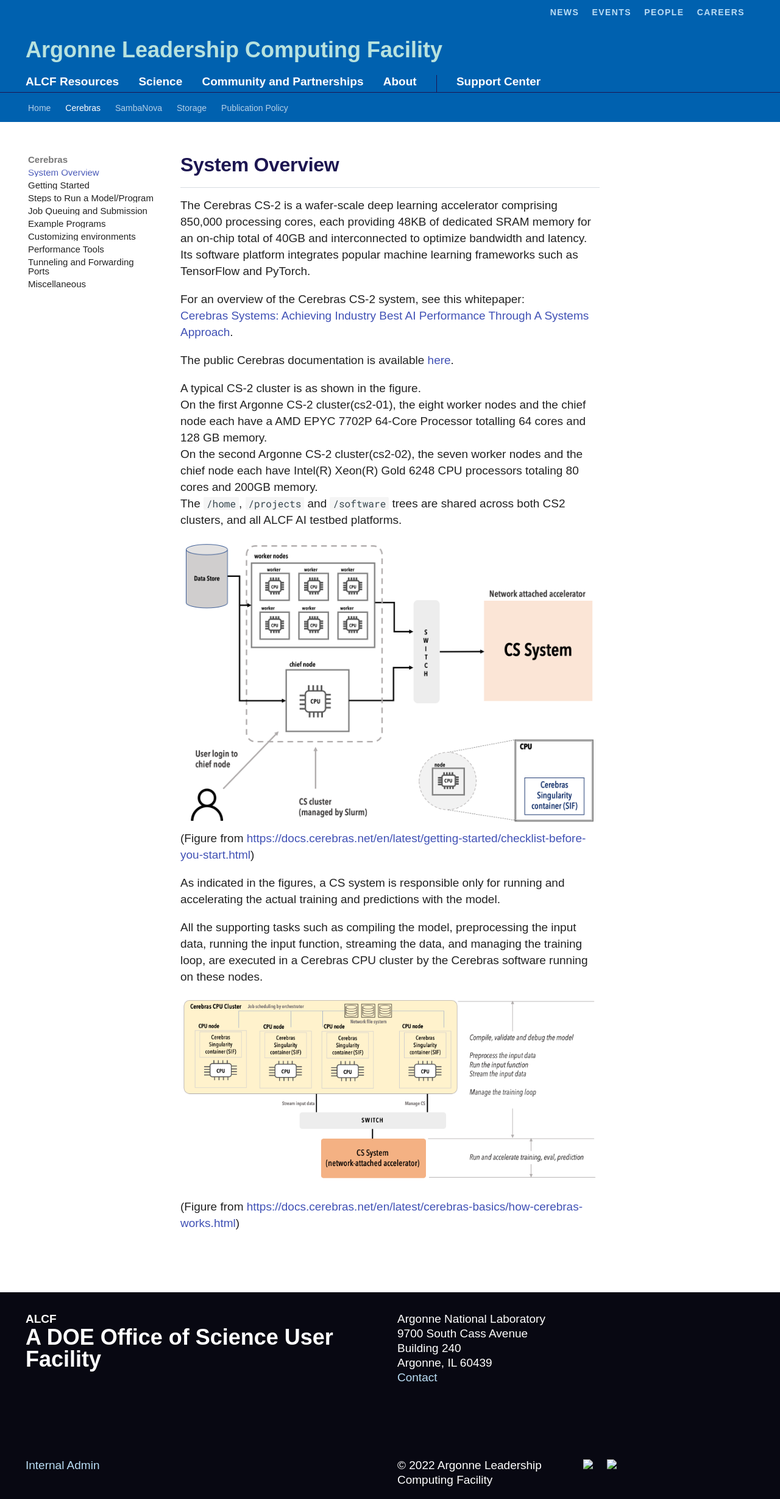
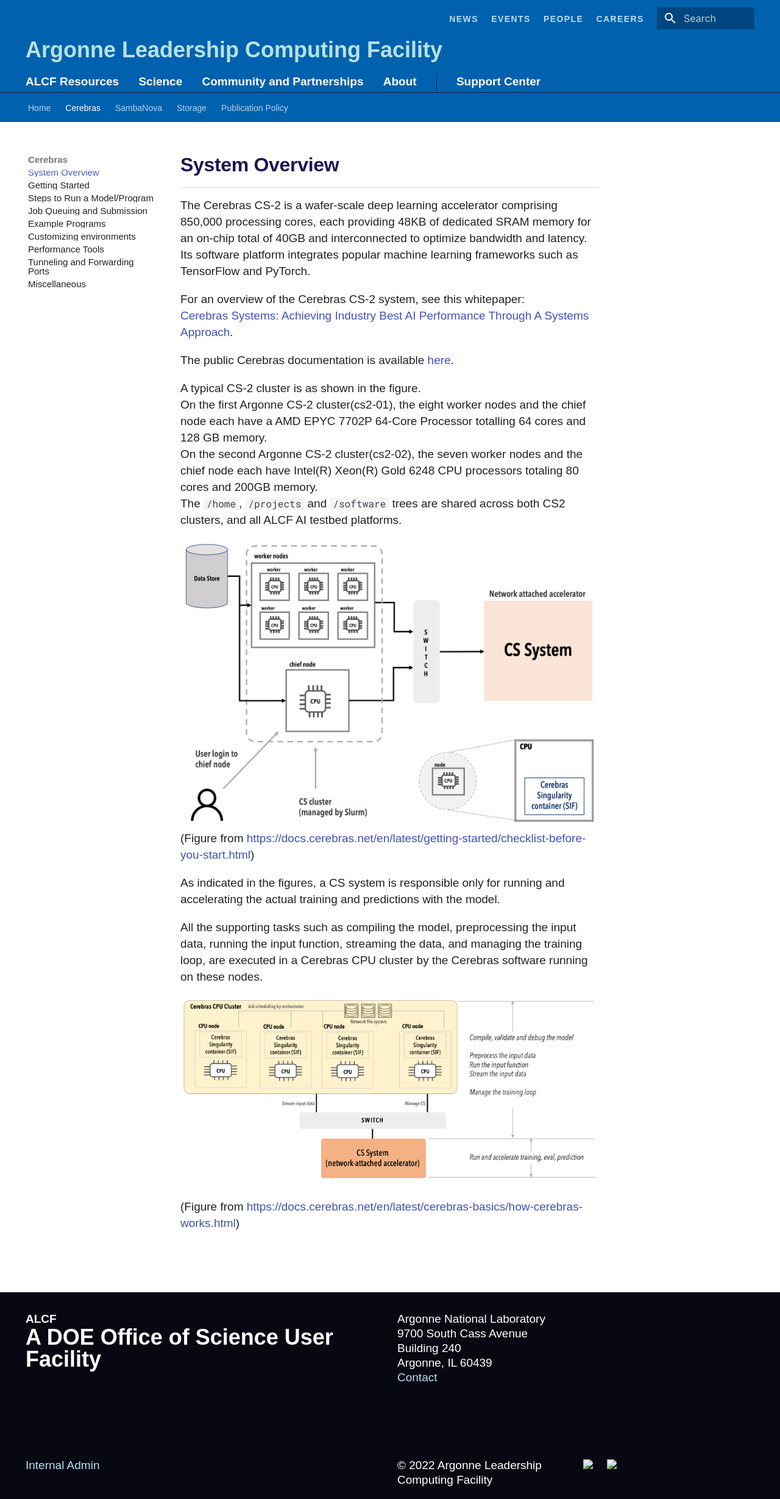
Before and after one commit to argonne-lcf/ai-testbed-userdocs, an MkDocs documentation site: the page built from docs/cerebras/System-Overview.md, in a window 1280 px wide. Shown: the whole page at 61% size. Built offline with MkDocs 1.6.1 and Material for MkDocs 9.7.7, drawn with Linux system fonts in a browser that asks for light colours; some web fonts are replaced; comment, search, counter and statistics services are not loaded.

Commit message:
search trouble

```diff
--- a/overrides/main.html
+++ b/overrides/main.html
@@ -347,14 +347,14 @@
 					<li><a href="https://www.alcf.anl.gov/about/careers"> Careers </a></li>
 				</ul>
 
-				{% if "search" in config["plugins"] %}
+
 				  <label class="md-header__button md-icon" for="__search">
 				    {% include ".icons/material/magnify.svg" %}
 				  </label>
 
 				  <!-- Search interface -->
 				  {% include "partials/search.html" %}
-				{% endif %}
+
 
 			</div>
 		</nav>
```
